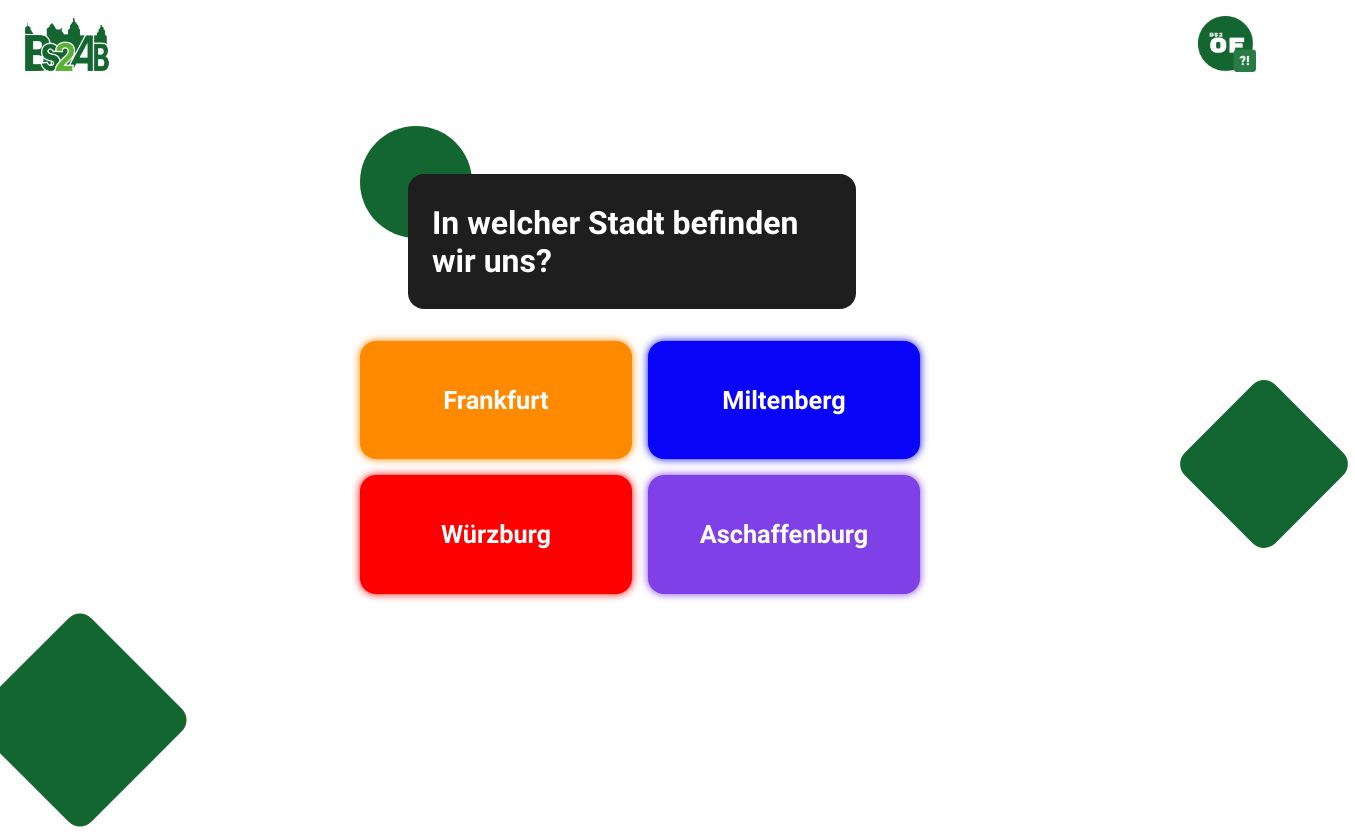
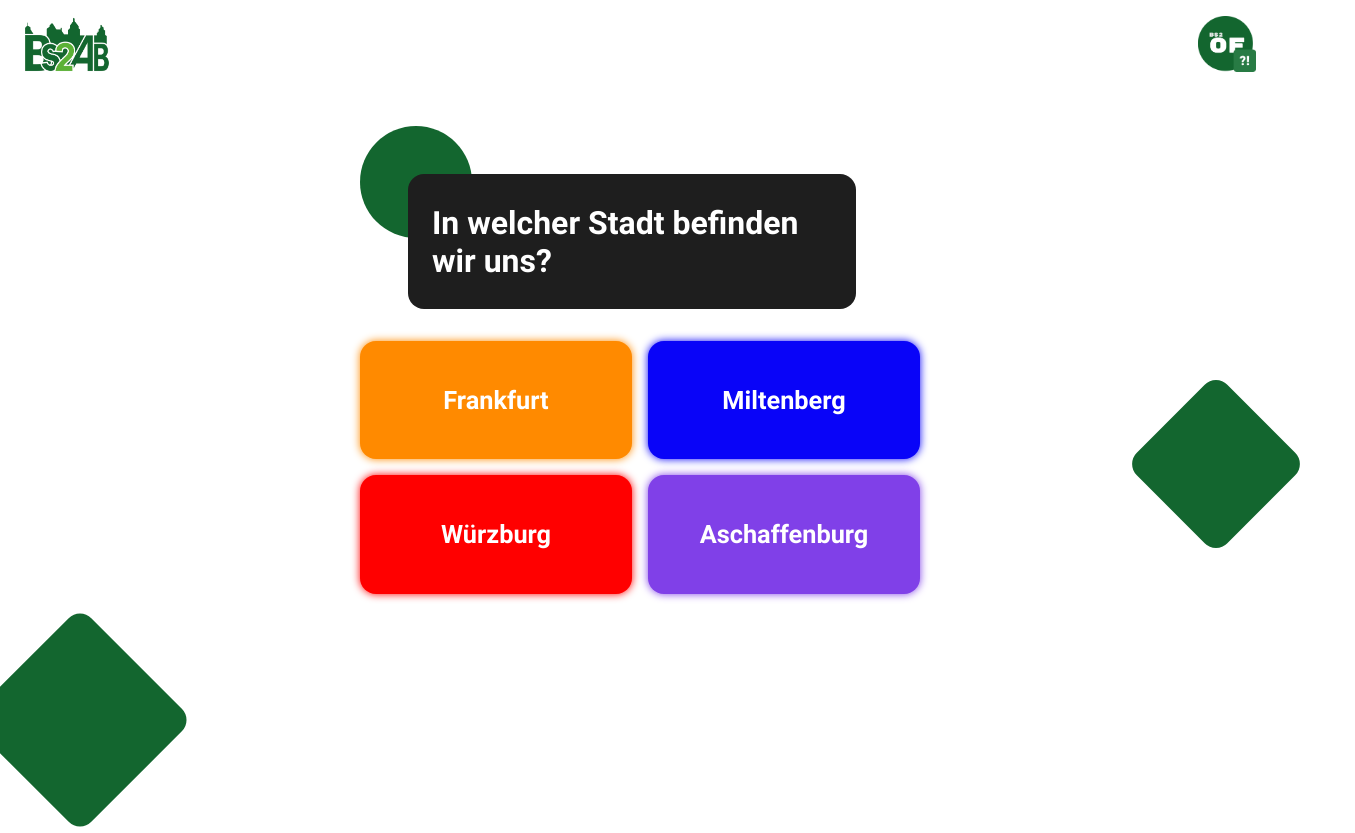
Before and after one commit to BFS2OF/CaptivePage, a React (Vite) app: page / in a window 1280 px wide. Shown: the whole page, 1355 px wide, since content can reach past the window. Built offline with nearby package versions, Linux system fonts and the light colour scheme.

Commit message:
Updated the Background styles.sass

```diff
--- a/src/components/Background/styles.sass
+++ b/src/components/Background/styles.sass
@@ -15,7 +15,7 @@
   transform: rotate(45deg)
 
 .background .shape:nth-child(2)
-  right: -3rem
+  right: 0
   bottom: 17rem
   width: 8rem
   height: 8rem
```
